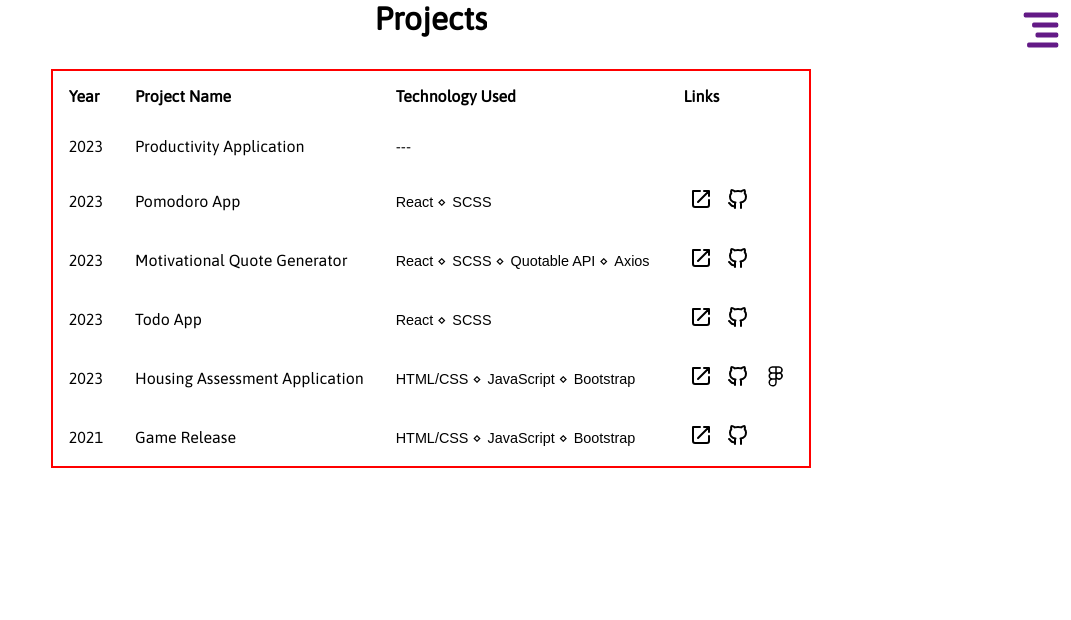
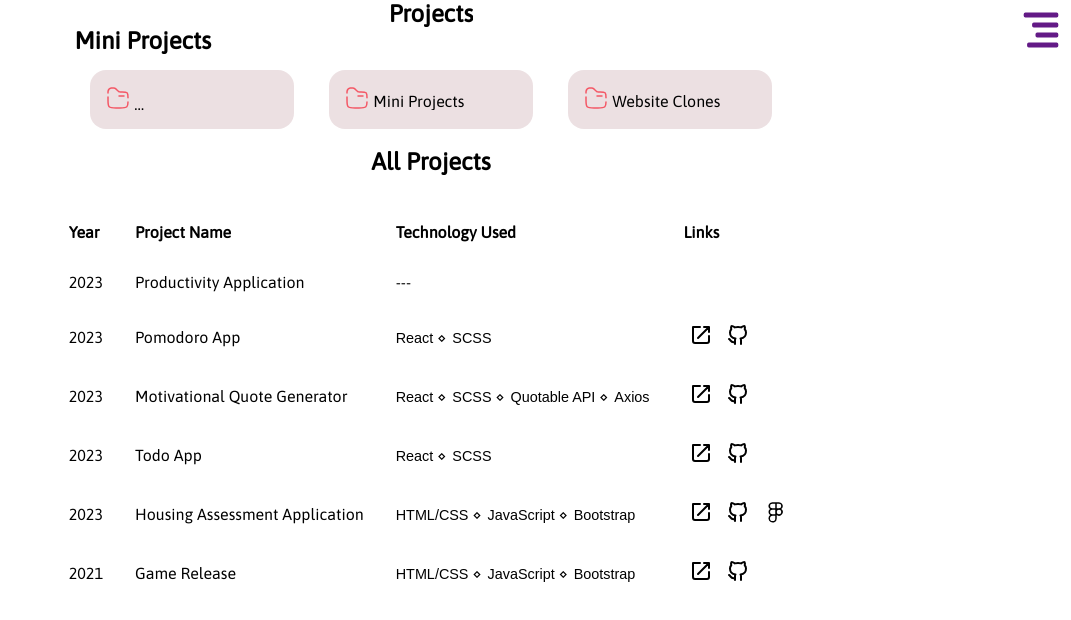
Before and after one commit to catfishsoup/personal_websiteV1, a plain HTML site: page projects/project_main.html in a window 1280 px wide. Shown: the whole page, without its empty margins (209-1280 px from the left). Drawn offline with Linux system fonts and the light colour scheme; a web font is replaced by a local one.

Commit message:
Updated Resume

```diff
--- a/projects/project.css
+++ b/projects/project.css
@@ -18,7 +18,6 @@ main {
 }
 table {
     margin-top: 2rem;
-    border: 2px solid red;
 }
 th {
     text-align: start;
@@ -38,6 +37,10 @@ td a {
     color: black;
 }
 
+td a:hover {
+ color: #f45866;
+}
+
 
 td:nth-child(3) ul >  li {
     display: inline;
@@ -49,3 +52,30 @@ td:nth-child(3) ul >  li {
 td:nth-child(3) ul >  li:not(:last-child)::after {
    content: " ⋄ "
 }
+
+
+/**/
+#folders > div {
+    display: inline-block;
+    position: relative;
+    padding: 1rem;
+    border-radius: 1rem;
+    margin: 1em;
+    width: calc(20ch);
+    background-color: rgba(162, 102, 111, 0.2);
+    text-overflow: ellipsis;
+    white-space: nowrap;
+
+}
+#folders > div:hover {
+    background-color: rgba(162, 102, 111, 0.5);
+    cursor: pointer;
+}
+
+#folders > div > span {
+    display: inline-block;
+
+}
+#folders > div::before {
+    content: url(../img/folder-broken.svg);
+}
--- a/projects/project_main.html
+++ b/projects/project_main.html
@@ -9,7 +9,9 @@
     <title>Document</title>
 </head>
 <body>
-    <div id="mini-nav"><svg xmlns="http://www.w3.org/2000/svg" width="50" height="50" viewBox="0 0 100 100"><path fill="#631a86" d="M81.232 15.138H18.769a3.407 3.407 0 0 0-3.407 3.407v3.143a3.407 3.407 0 0 0 3.407 3.407h62.463a3.407 3.407 0 0 0 3.407-3.407v-3.143a3.407 3.407 0 0 0-3.407-3.407zm0 19.922H35.597a3.407 3.407 0 0 0-3.407 3.407v3.143a3.407 3.407 0 0 0 3.407 3.407h45.634a3.407 3.407 0 0 0 3.407-3.407v-3.143a3.407 3.407 0 0 0-3.406-3.407zm-.015 39.845H25.583a3.407 3.407 0 0 0-3.407 3.407v3.143a3.407 3.407 0 0 0 3.407 3.407h55.634a3.407 3.407 0 0 0 3.407-3.407h.015v-3.143h-.015a3.408 3.408 0 0 0-3.407-3.407zm3.422-16.515a3.407 3.407 0 0 0-3.407-3.407h-38.82a3.407 3.407 0 0 0-3.407 3.407v3.143a3.407 3.407 0 0 0 3.407 3.407h38.82a3.407 3.407 0 0 0 3.407-3.407V58.39z"/></svg></div>
+
+    <header>
+        <div id="mini-nav"><svg xmlns="http://www.w3.org/2000/svg" width="50" height="50" viewBox="0 0 100 100"><path fill="#631a86" d="M81.232 15.138H18.769a3.407 3.407 0 0 0-3.407 3.407v3.143a3.407 3.407 0 0 0 3.407 3.407h62.463a3.407 3.407 0 0 0 3.407-3.407v-3.143a3.407 3.407 0 0 0-3.407-3.407zm0 19.922H35.597a3.407 3.407 0 0 0-3.407 3.407v3.143a3.407 3.407 0 0 0 3.407 3.407h45.634a3.407 3.407 0 0 0 3.407-3.407v-3.143a3.407 3.407 0 0 0-3.406-3.407zm-.015 39.845H25.583a3.407 3.407 0 0 0-3.407 3.407v3.143a3.407 3.407 0 0 0 3.407 3.407h55.634a3.407 3.407 0 0 0 3.407-3.407h.015v-3.143h-.015a3.408 3.408 0 0 0-3.407-3.407zm3.422-16.515a3.407 3.407 0 0 0-3.407-3.407h-38.82a3.407 3.407 0 0 0-3.407 3.407v3.143a3.407 3.407 0 0 0 3.407 3.407h38.82a3.407 3.407 0 0 0 3.407-3.407V58.39z"/></svg></div>
     <nav id="navigation-bar">
         <img src="../img/logo.png" alt="" width="100px" height="100px" id="logo">
         <ul>
@@ -19,13 +21,25 @@
             <li class="nav-option"><a href="../index.html#contact-container">Contact</a></li>
         </ul>
     </nav>
+    </header>
+
 
     <main>
 
+        <section>
+            <h1 id="project-title">Projects</h1>
+        </section>
 
-        <h1 id="project-title">Projects</h1>
+        <section id="folders">
+            <h2>Mini Projects</h2>
+            <div id="front-end-proj"> <span>Front-end mentor challenges</span></div>
+            <div id="mini-proj"> <span> Mini Projects</span> </div>
+            <div id="clones-proj"> <span> Website Clones</span></div>
+        </section>
+
+
         <table id="content">
-
+            <h2>All Projects</h2>
             <tr>
                 <th>Year</th>
                 <th>Project Name</th>
```
Also changed, not shown: index.css (+0 -9 lines), index.html (+0 -1 lines), img/folder-broken.svg (added), 1 other file.
